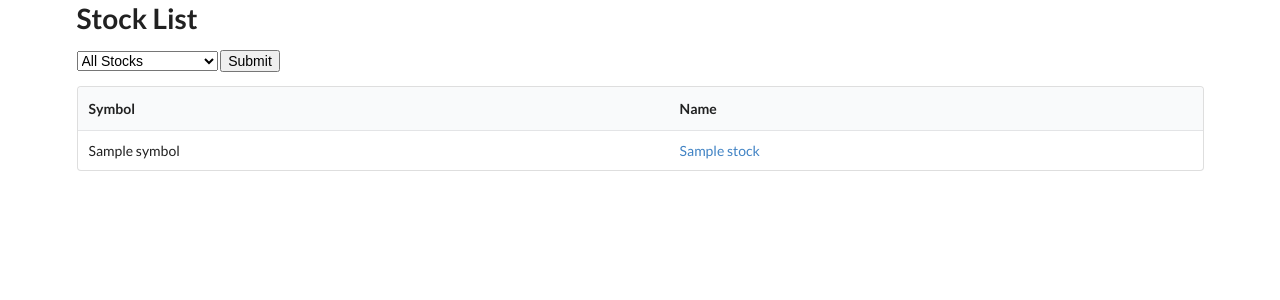
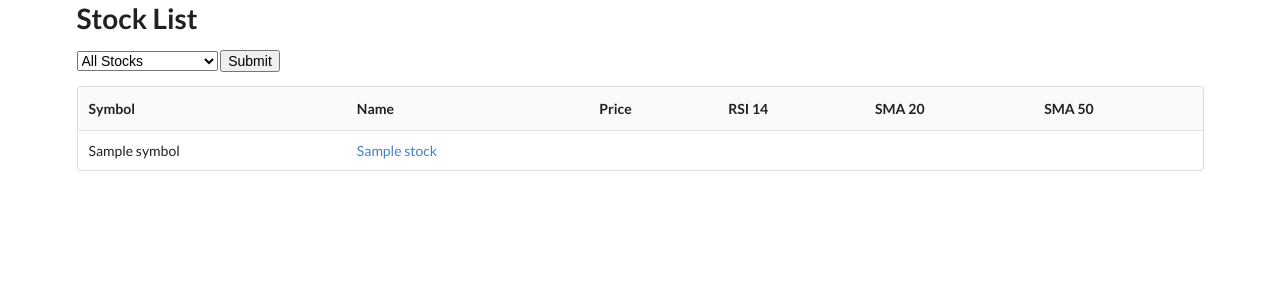
Before and after one commit to Diegod96/Trading-App, a FastAPI app: template templates/index.html in a window 1280 px wide. Shown: the top 300 px of the page. Run offline with FastAPI, Linux system fonts and the light colour scheme; the template is opened without the code that fills it: most values are stand-ins (such as "Sample title", 1, 10 or a date in 2020).

Commit message:
Implmented tulip indicators like rsa 14, sma 20 & 50. Need to update date on Monday when market is open

```diff
--- a/create_db.py
+++ b/create_db.py
@@ -24,6 +24,9 @@ cursor.execute("""
         low NOT NULL,
         close NOT NULL,
         volume NOT NULL,
+        sma_20,
+        sma_50,
+        rsi_14,
         FOREIGN KEY (stock_id) REFERENCES stock (id)
     )
 """)
--- a/main.py
+++ b/main.py
@@ -1,5 +1,4 @@
 import sqlite3
-
 import config
 from fastapi import FastAPI, Request, Form
 from fastapi.templating import Jinja2Templates
@@ -13,6 +12,7 @@ templates = Jinja2Templates(directory="templates")
 
 @app.get("/")
 def index(request: Request):
+
     stock_filter = request.query_params.get('filter', False)
     connection = sqlite3.connect(config.DB_File)
     connection.row_factory = sqlite3.Row
@@ -43,7 +43,22 @@ def index(request: Request):
 
     rows = cursor.fetchall()
 
-    return templates.TemplateResponse("index.html", {"request": request, "stocks": rows})
+    # current_date = date.today().isoformat()
+    current_date = '2020-08-11'
+    cursor.execute("""
+                SELECT symbol, rsi_14, sma_20, sma_50, close
+                FROM stock JOIN stock_price on stock_price.id = stock.id
+                WHERE date = ?;"""
+                    , (current_date,))
+    indicator_rows = cursor.fetchall()
+    indicator_values = {}
+    for row in indicator_rows:
+        indicator_values[row['symbol']] = row
+
+
+    print(indicator_values)
+
+    return templates.TemplateResponse("index.html", {"request": request, "stocks": rows, "indicator_values": indicator_values})
 
 
 @app.get("/stock/{symbol}")
@@ -83,6 +98,7 @@ def apply_strategy(strategy_id: int = Form(...), stock_id: int = Form(...)):
 
     return RedirectResponse(url=f"/strategy/{strategy_id}", status_code=303)
 
+
 @app.get("/strategy/{strategy_id}")
 def strategy(request: Request, strategy_id):
     connection = sqlite3.connect(config.DB_File)
@@ -103,7 +119,7 @@ def strategy(request: Request, strategy_id):
         FROM stock JOIN stock_strategy on stock_strategy.stock_id = stock.id
         WHERE strategy_id = ?
         """, (strategy_id,)
-        )
+    )
 
     stocks = cursor.fetchall()
 
--- a/opening_range_breakout.py
+++ b/opening_range_breakout.py
@@ -101,5 +101,5 @@ with smtplib.SMTP_SSL(config.EMAIL_HOST,config.EMAIL_PORT, context=context) as s
     server.sendmail(config.EMAIL_SENDER_ADDRESS, config.EMAIL_RECEIVER_ADDRESS, email_message)
     print("Email sent succesfully")
 
-    server.sendmail(config.EMAIL_SENDER_ADDRESS, config.EMAIL_SMS, email_message)
-    print("SMS notification sent succesfully")
+    # server.sendmail(config.EMAIL_SENDER_ADDRESS, config.EMAIL_SMS, email_message)
+    # print("SMS notification sent succesfully")
--- a/templates/index.html
+++ b/templates/index.html
@@ -22,6 +22,10 @@
                 <tr>
                     <th>Symbol</th>
                     <th>Name</th>
+                    <th>Price</th>
+                    <th>RSI 14</th>
+                    <th>SMA 20</th>
+                    <th>SMA 50</th>
                 </tr>
             </thead>
             <tbody>
@@ -29,6 +33,28 @@
                 <tr>
                     <td>{{ stock.symbol }}</td>
                     <td><a href="/stock/{{ stock.symbol }}">{{ stock.name }}</a></td>
+                    {% if indicator_values[stock.symbol] %}
+                        <td>{{ indicator_values[stock.symbol].close }}</td>
+
+                        {% if indicator_values[stock.symbol].rsi_14 %}
+                            <td>{{ indicator_values[stock.symbol].rsi_14|round(2)}}</td>
+                        {% else %}
+                            <td>N/A</td>
+                        {% endif %}
+
+                        {% if indicator_values[stock.symbol].sma_20 %}
+                            <td>{{ indicator_values[stock.symbol].sma_20|round(2)}}</td>
+                        {% else %}
+                            <td>N/A</td>
+                        {% endif %}
+
+                        {% if indicator_values[stock.symbol].sma_50 %}
+                            <td>{{ indicator_values[stock.symbol].sma_50|round(2)}}</td>
+                        {% else %}
+                            <td>N/A</td>
+                        {% endif %}
+
+                    {% endif %}
                 </tr>
                 {% endfor %}
             </tbody>
```
Also changed, not shown: populate_prices.py (+25 -7 lines).
